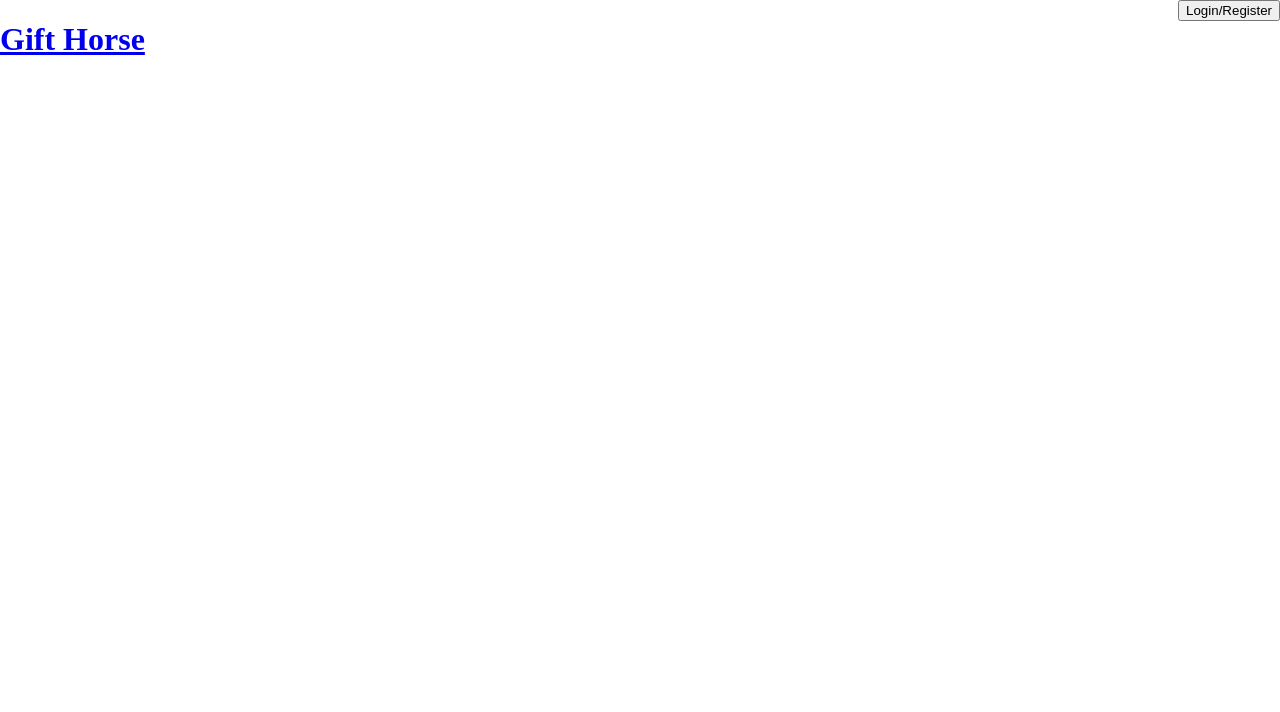
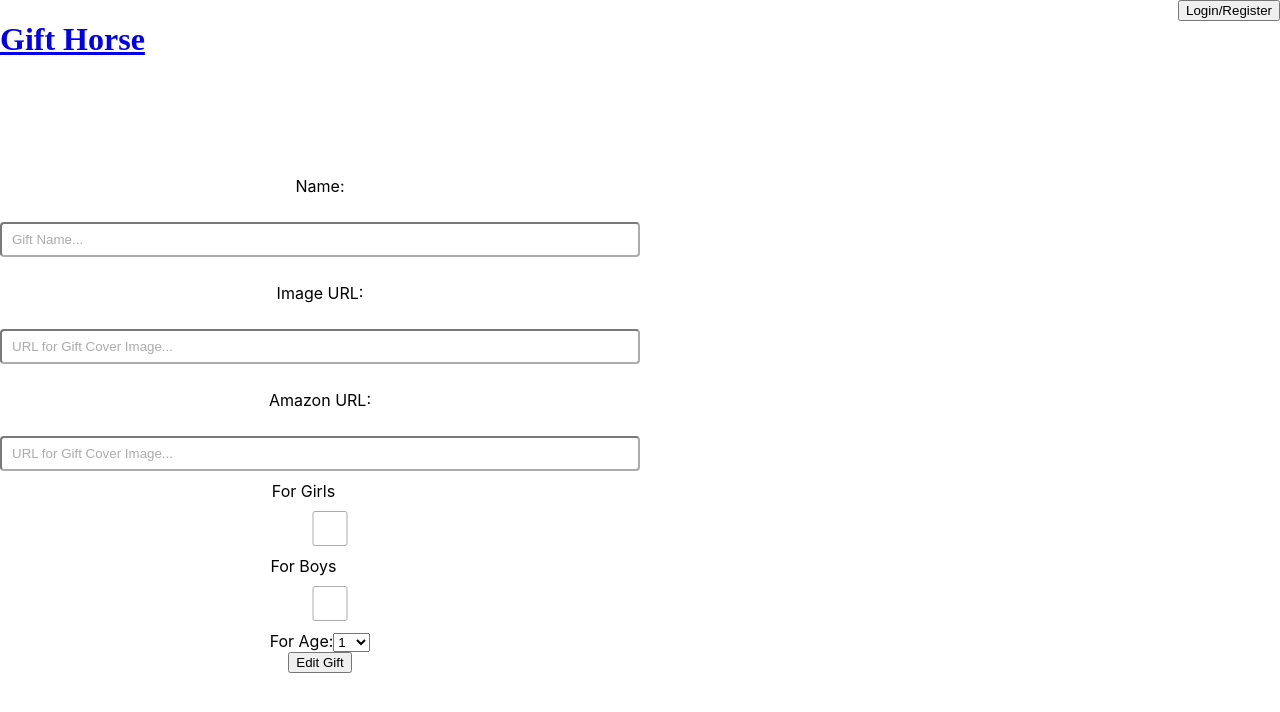
Before and after one commit to coquito143/gifthorse, a React (Create React App) app in the folder client/: page /gifts/1/edit in a window 1280 px wide. Shown: the top 712 px of the page. Built offline with nearby package versions, Linux system fonts and the light colour scheme; no server answers.

Commit message:
delete working update front end form working

```diff
--- a/client/src/App.css
+++ b/client/src/App.css
@@ -12,8 +12,7 @@ header {
   text-align: left;
   /* padding: 2rem; */
   /* margin-left: 5vw; */
-
-  position: fixed;
+  /* position: fixed; */
   height: 10vh;
   width: 100%;
   /* top: 0; */
@@ -45,14 +44,26 @@ header {
   flex-wrap: wrap;
 }
 
-.create-form, .new-gift-form {
-  padding-top: 10vh;
+.create-form, .new-gift-form, .auth-container {
+  /* padding-top: 10vh; */
   min-height: 90vh;
   display: flex;
   flex-direction: column;
   text-align: left;
+  align-items: center;
 }
 
+#edit-form {
+  padding-top: 10vh;
+  width: 50%;
+  display: flex;
+  flex-direction: column;
+  text-align: left;
+  align-items: center;
+}
+.new-gift-form {
+  width: 50%;
+}
 .age img, #new-gift-img {
   height: 250px;
   width: 200px;
@@ -60,3 +71,50 @@ header {
   /* width: 100%; */
   margin: 20px;
 }
+
+
+/* Style inputs with type="text", select elements and textareas */
+input {
+  width: 100%; /* Full width */
+  height: 35px;
+  padding: 10px; /* Some padding */
+  margin: 10px;
+  border-radius: 4px; /* Rounded borders */
+  box-sizing: border-box; /* Make sure that padding and width stays in place */
+  opacity: 0.6;
+  cursor: pointer;
+}
+
+textarea {
+  width: 100%;
+  height: 140px;
+  padding: 10px 20px;
+  margin: 10px;
+  box-sizing: border-box;
+  resize: none;
+  border-radius: 4px;
+  opacity: 0.6;
+  cursor: pointer;
+}
+
+/* Style the submit button with a specific background color etc */
+input[type=submit] {
+  background-color: #818BA6;
+  color: black;
+  /* padding: 19px 20px; */
+  border: none;
+  border-radius: 4px;
+  cursor: pointer;
+  margin: 10px;
+  width: 50%;
+  height: 10%;
+  margin: 10px auto;
+  opacity: 0.6;
+  transition: 0.3s;
+  font-size: .5em;
+}
+
+/* When moving the mouse over the submit button, add a darker green color */
+input:hover, textarea:hover {
+  opacity: 1;
+}
--- a/client/src/App.js
+++ b/client/src/App.js
@@ -4,7 +4,9 @@ import { withRouter } from 'react-router';
 
 import AgesList from './components/AgesList'
 import GiftProfile from './components/GiftProfile';
+import GiftsByAge from './components/GiftsByAge'
 // import GiftPage from './components/GiftPage';
+import EditGiftForm from './components/EditGiftForm'
 import CreateGift from './components/CreateGift'
 import Login from './components/Login'
 import Register from './components/Register'
@@ -30,9 +32,11 @@ class App extends Component {
       giftForm: {
         name: "",
         image_url: "",
-        amazon_url: ""
+        amazon_url: "",
+        for_girls: false,
+        for_boys: false
       },
-      giftAge: 0,
+      giftAge: 1,
       currentUser: null,
       authFormData: {
         // first_name: "",
@@ -67,7 +71,7 @@ class App extends Component {
         image_url: "",
         amazon_url: ""
       },
-      giftAge: 0
+      giftAge: 1
     }))
   }
 
@@ -93,10 +97,23 @@ class App extends Component {
 
   handleFormChange = (e) => {
     const { name, value } = e.target;
+
     if (name === "giftAge") {
       this.setState({
-        [name]: value
+        [name]: parseInt(value)
       })
+
+    }
+
+    else if ((name === "for_girls") || (name === "for_boys")) {
+      if (value === "on") {
+        this.setState(prevState => ({
+          giftForm: {
+            ...prevState.giftForm,
+            [name]: !prevState.giftForm[name]
+          }
+        }))
+      }
     }
     else {
       this.setState(prevState => ({
@@ -123,7 +140,7 @@ class App extends Component {
         image_url: "",
         amazon_url: ""
       },
-      giftAge: 0
+      giftAge: 1
     })
   }
 
@@ -136,6 +153,7 @@ class App extends Component {
   handleLogin = async () => {
     const currentUser = await loginUser(this.state.authFormData);
     this.setState({ currentUser });
+    this.props.history.push("/")
   }
 
   handleRegister = async (e) => {
@@ -149,6 +167,7 @@ class App extends Component {
     this.setState({
       currentUser: null
     })
+    this.props.history.push("/")
   }
 
   authHandleChange = (e) => {
@@ -175,14 +194,23 @@ class App extends Component {
           <Login
             handleLogin={this.handleLogin}
             handleChange={this.authHandleChange}
-            formData={this.state.authFormData} />)} />
+            formData={this.state.authFormData}
+            currentUser={this.state.currentUser}
+          />)} />
         <Route exact path="/register" render={() => (
           <Register
             handleRegister={this.handleRegister}
             handleChange={this.authHandleChange}
             formData={this.state.authFormData} />)} />
         <Route exact path="/users/:userid" render={() => (
-          <GiftProfile currentUser={this.state.currentUser} />)} />
+          <GiftProfile
+            currentUser={this.state.currentUser}
+            deleteGift={this.deleteGift}
+          />)} />
+
+        <Route exact path="/gifts-by-age/:ageId" render={(props) => (
+          <GiftsByAge ageId={props.match.params.ageId} />)} />
+
         {/* <Route
           exact path="/"
           render={() => (
@@ -202,6 +230,15 @@ class App extends Component {
               giftAge={this.state.giftAge}
               newGift={this.newGift} />
           )} />
+
+        <Route
+          exact path="/gifts/:giftId/edit"
+          render={(props) => (
+            <EditGiftForm
+              giftId={props.match.params.giftId}
+            />)}
+        />
+
         {/* <Route
           path="/gifts/:id"
           render={(props) => {
--- a/client/src/components/AddGift.jsx
+++ b/client/src/components/AddGift.jsx
@@ -1,5 +1,5 @@
 import React, { Component } from 'react';
-import EditGift from './EditGift'
+import EditGift from './EditGiftForm'
 import { Route } from 'react-router-dom';
 import { withRouter } from 'react-router';
 
--- a/client/src/components/CreateGift.jsx
+++ b/client/src/components/CreateGift.jsx
@@ -25,13 +25,39 @@ function CreateGift(props) {
           value={props.giftForm.amazon_url}
           onChange={props.handleFormChange}
         />
-        <p>Age</p>
-        <input
-          type="text"
-          name="giftAge"
-          value={props.giftAge}
-          onChange={props.handleFormChange}
-        />
+        <label>
+          For Girls
+          <input
+            name="for_girls"
+            type="checkbox"
+            checked={props.giftForm.for_girls}
+            onChange={props.handleFormChange} />
+        </label>
+        <label>
+          For Boys
+          <input
+            name="for_boys"
+            type="checkbox"
+            checked={props.giftForm.for_boys}
+            onChange={props.handleFormChange} />
+        </label>
+        <label>
+          For Age:
+          <select name="giftAge" value={props.giftAge} onChange={props.handleFormChange}>
+            <option value="1">1</option>
+            <option value="2">2</option>
+            <option value="3">3</option>
+            <option value="4">4</option>
+            <option value="5">5</option>
+            <option value="6">6</option>
+            <option value="7">7</option>
+            <option value="8">8</option>
+            <option value="9">9</option>
+            <option value="10">10</option>
+            <option value="11">11</option>
+            <option value="12">12</option>
+          </select>
+        </label>
         <button>Submit</button>
       </form>
     </div >
--- /dev/null
+++ b/client/src/components/EditGiftForm.jsx
@@ -0,0 +1,139 @@
+import React from 'react';
+import axios from 'axios'
+import { readSingleGift, readUserGifts } from '../services/api-helper';
+import { withRouter } from 'react-router-dom';
+
+class EditGiftForm extends React.Component {
+  constructor(props) {
+    super(props);
+    this.state = {
+      formData: {
+        name: "",
+        image_url: "",
+        amazon_url: "",
+        for_girls: false,
+        for_boys: false
+      },
+      giftAge: 1
+    }
+  }
+
+  async componentDidMount() {
+    // const giftId = parseInt(this.props.giftId)
+    const gift = await readSingleGift(this.props.giftId);
+
+    this.setState({
+      formData: {
+        name: gift.name,
+        image_url: gift.image_url,
+        amazon_url: gift.amazon_url,
+        for_girls: gift.for_girls,
+        for_boys: gift.for_boys
+      },
+      giftAge: gift.ages[0].age
+    })
+  }
+
+  handleChange = (e) => {
+    const { name, value } = e.target;
+
+    if (name === "giftAge") {
+      this.setState({
+        [name]: parseInt(value)
+      })
+
+    }
+
+    else if ((name === "for_girls") || (name === "for_boys")) {
+      if (value === "on") {
+        this.setState(prevState => ({
+          formData: {
+            ...prevState.formData,
+            [name]: !prevState.formData[name]
+          }
+        }))
+      }
+    }
+    else {
+      this.setState(prevState => ({
+        formData: {
+          ...prevState.formData,
+          [name]: value
+        }
+      }))
+    }
+  }
+
+  handleSubmit = async (e) => {
+    e.preventDefault()
+    const formData = this.state.formData
+    const response = await axios.put(`http://localhost:3000/gifts/${this.props.giftId}`, formData)
+    this.props.history.push('/')
+  }
+
+  render() {
+    const { name, image_url, amazon_url, for_girls, for_boys } = this.state.formData
+    return (
+      <form id="edit-form" onSubmit={this.handleSubmit}>
+        <p>Name:</p>
+        <input
+          onChange={this.handleChange}
+          name="name" placeholder="Gift Name..."
+          value={name}
+        />
+        <p>Image URL:</p>
+        <input
+          onChange={this.handleChange}
+          name="image_url"
+          placeholder="URL for Gift Cover Image..."
+          value={image_url}
+        />
+        <p>Amazon URL:</p>
+        <input
+          onChange={this.handleChange}
+          name="amazon_url"
+          placeholder="URL for Gift Cover Image..."
+          value={amazon_url}
+        />
+
+        <label>
+          For Girls
+          <input
+            name="for_girls"
+            type="checkbox"
+            checked={for_girls ? "on" : ""}
+            onChange={this.handleChange} />
+        </label>
+        <label>
+          For Boys
+          <input
+            name="for_boys"
+            type="checkbox"
+            checked={for_boys ? "on" : ""}
+            onChange={this.handleChange} />
+        </label>
+        <label>
+          For Age:
+          <select name="giftAge" value={this.state.giftAge} onChange={this.handleChange}>
+            <option value="1">1</option>
+            <option value="2">2</option>
+            <option value="3">3</option>
+            <option value="4">4</option>
+            <option value="5">5</option>
+            <option value="6">6</option>
+            <option value="7">7</option>
+            <option value="8">8</option>
+            <option value="9">9</option>
+            <option value="10">10</option>
+            <option value="11">11</option>
+            <option value="12">12</option>
+          </select>
+        </label>
+
+        <button>Edit Gift</button>
+      </form>
+    )
+  }
+}
+
+export default withRouter(EditGiftForm)
--- a/client/src/components/GiftsByAge.jsx
+++ b/client/src/components/GiftsByAge.jsx
@@ -0,0 +1,39 @@
+import React from 'react'
+import { Link } from 'react-router-dom';
+import { readGiftsbyAge } from '../services/api-helper';
+
+
+export default class GiftProfile extends React.Component {
+  constructor(props) {
+    super(props);
+    this.state = {
+      gifts: []
+    }
+  }
+
+  async componentDidMount() {
+    const gifts = await readGiftsbyAge(this.props.ageId);
+    this.setState({
+      gifts
+    })
+  }
+
+  render() {
+    return (
+      <div className="profile-div">
+        <h1>Gift for {this.props.ageId} year old</h1>
+        <div id="gifts-profile-list">
+          {
+            this.state.gifts.map(gift => (
+              <div key={gift.id} className="gift">
+                <img src={gift.image_url} alt="gift image" />
+                <h3>{gift.name}</h3>
+                <a href={gift.amazon_url} target="_blank">Buy</a>
+              </div>
+            ))
+          }
+        </div>
+      </div>
+    )
+  }
+}
--- a/client/src/services/api-helper.js
+++ b/client/src/services/api-helper.js
@@ -32,10 +32,8 @@ export const verifyUser = async () => {
 
 export const createGift = async (data, age) => {
   age = parseInt(age);
-  debugger;
   const resp = await api.post(`/ages/${age}/gifts`, { gift: data })
   return resp.data
-  debugger;
 }
 
 export const readAllGifts = async () => {
@@ -48,6 +46,16 @@ export const readUserGifts = async () => {
   return resp.data
 }
 
+export const readGiftsbyAge = async (id) => {
+  const resp = await api.get(`/ages/${id}/gifts`)
+  return resp.data
+}
+
+export const readSingleGift  = async (id) => {
+  const resp = await api.get(`/gifts/${id}`)
+  return resp.data
+}
+
 export const updateGift = async (id, data) => {
   const resp = await api.put(`/gifts/${id}`, { gift: data })
   return resp.data
```
Also changed, not shown: client/src/components/EditGift.jsx (deleted, +0 -34 lines), client/src/components/GiftProfile.jsx (+24 -8 lines), client/src/components/Login.jsx (+8 -2 lines), 2 other files (tests, documents, lock files or other folders).
